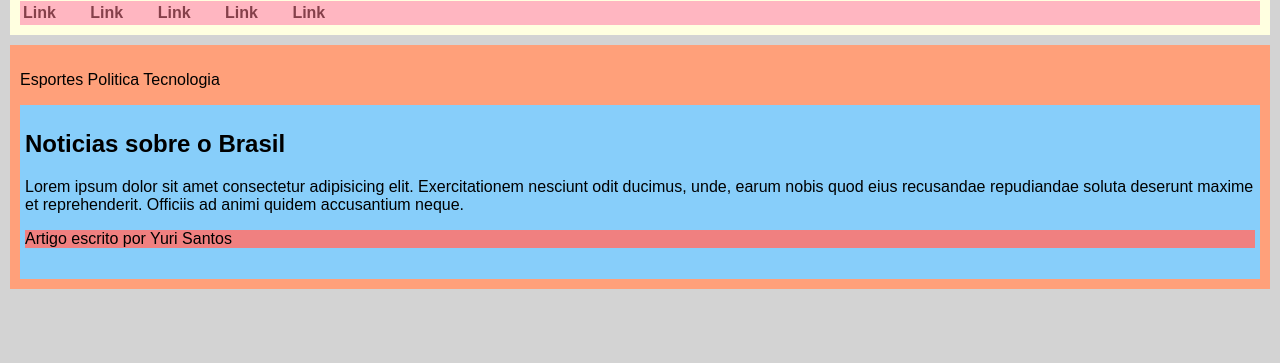
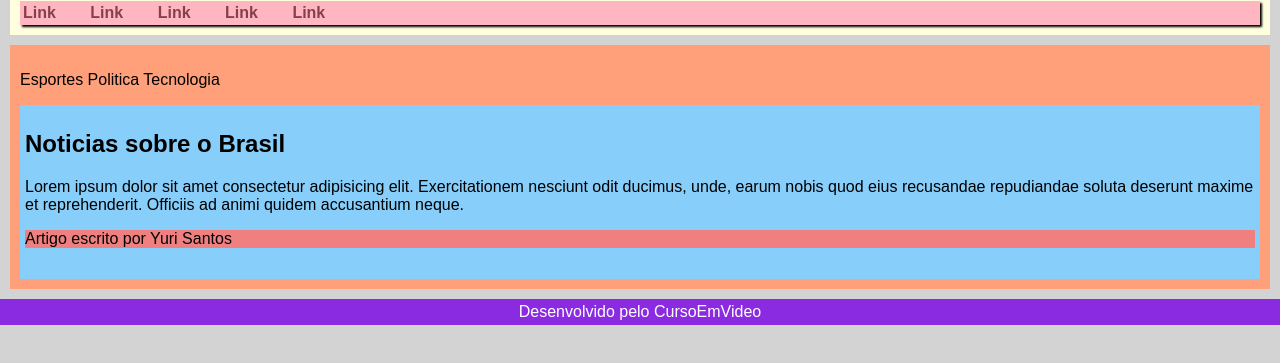
Before and after one commit to yurisantos-y/curso-em-video, a plain HTML site: page ex021/caixa02.html in a window 1280 px wide. Shown: the part 99-462 px from the top of the page. Drawn offline with Linux system fonts and the light colour scheme.

Commit message:
capitulo16aula5

```diff
--- a/ex021/caixa02.html
+++ b/ex021/caixa02.html
@@ -21,6 +21,7 @@
         nav{
             background-color: lightpink;
             padding: 3px;
+            box-shadow: 2px 2px 2px black;
         }
 
         nav > a {
@@ -53,7 +54,11 @@
             background-color: blueviolet;
             color: white;
             text-align: center;
-            padding: 1px;
+            padding: 4px;
+            margin: 0px;
+        }
+
+        footer > p {
             margin: 0px;
         }
     </style>
@@ -88,5 +93,9 @@
             </article>
         </section>
     </main>
+
+    <footer>
+        <p>Desenvolvido pelo CursoEmVideo</p>
+    </footer>
 </body>
 </html>
```
